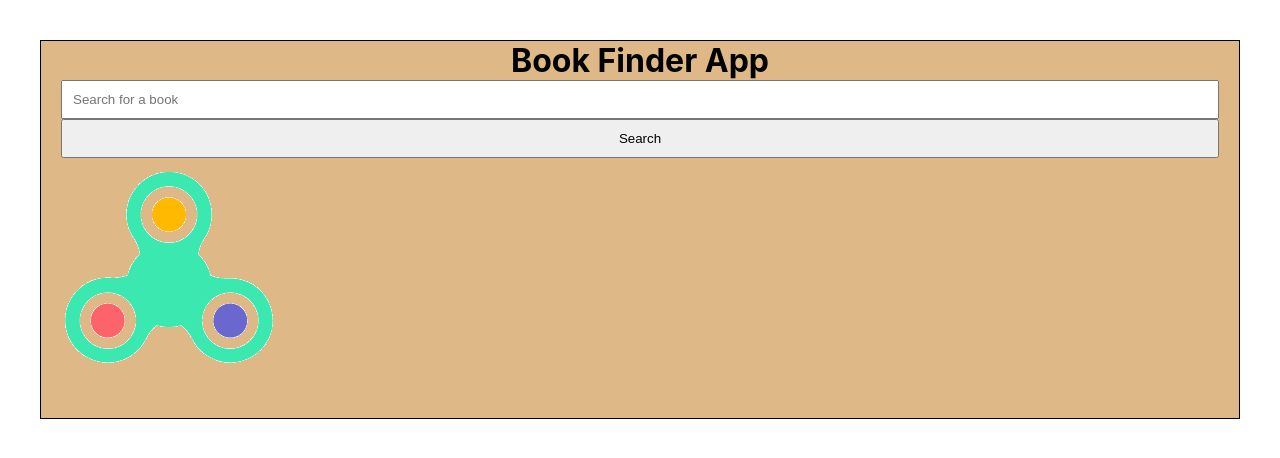
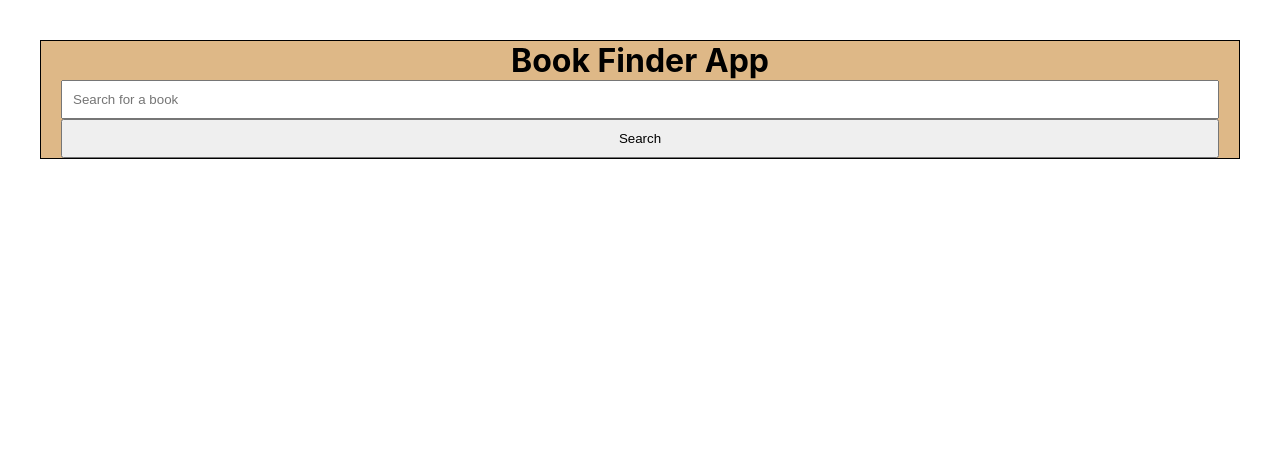
Before and after one commit to lancerdonnie/Book-Finder, a React (Create React App) app: page / in a window 1280 px wide. Shown: the top 458 px of the page. Built offline with nearby package versions, Linux system fonts and the light colour scheme.

Commit message:
fixed errors on api key

```diff
--- a/src/App.js
+++ b/src/App.js
@@ -2,7 +2,6 @@ import React, { Component } from 'react';
 import Input from './Components/Input.component';
 import SubmitButton from './Components/SubmitButton.component';
 import BookCollection from './Components/BookCollection.component';
-import Spinner from './Components/Spinner';
 
 import axios from 'axios';
 
@@ -10,25 +9,24 @@ class App extends Component {
   state = {
     volumes: null,
     totalItems: null,
-    loading: true,
+    loading: false,
     input: ''
   };
   handleSubmit = async () => {
     let res = await axios.get(
-      `https://www.googleapis.com/books/v1/volumes?q=${this.state.input}&key=AIzaSyAMSrdfXNovYo6ATbOWDGr9vua-2WRtTWc`
+      `https://www.googleapis.com/books/v1/volumes?q=${this.state.input}&key=${process.env.REACT_APP_GOOGLE_API_KEY}`
     );
     res = res.data;
     this.setState({
       volumes: res.items,
       totalItems: res.totalItems,
-      loading: false
+      loading: true
     });
   };
   handleInp = inpu => {
     this.setState({
       input: inpu
     });
-    // console.log(this.state.input);
   };
   render() {
     return (
@@ -36,17 +34,18 @@ class App extends Component {
         <h1 className='tcenter'>Book Finder App</h1>
         <Input inp={this.handleInp} />
         <SubmitButton submit={this.handleSubmit} />
-        {!this.state.loading ? (
+        {this.state.loading ? (
           <>
             <p>
               There are {this.state.totalItems} books that appear for your
               search here
             </p>
-            <BookCollection items={this.state.volumes} />
+            <BookCollection
+              loading={this.state.loading}
+              items={this.state.volumes}
+            />
           </>
-        ) : (
-          <Spinner />
-        )}
+        ) : null}
       </div>
     );
   }
--- a/src/Components/BookCollection.component.jsx
+++ b/src/Components/BookCollection.component.jsx
@@ -1,15 +1,17 @@
 import React, { Component } from 'react';
 import BookItem from './BookItem.component';
-
+import Spinner from './Spinner';
 class BookCollection extends Component {
   render() {
     const { items } = this.props;
-    return (
+    return this.props.loading ? (
       <div className='book-items'>
         {items.map(item => {
           return <BookItem item={item} />;
         })}
       </div>
+    ) : (
+      <Spinner />
     );
   }
 }
--- a/src/Components/BookItem.component.jsx
+++ b/src/Components/BookItem.component.jsx
@@ -17,7 +17,7 @@ class BookItem extends Component {
     return (
       <div className='book-item'>
         <div>
-          <img src={imageLinks.thumbnail} alt='no picture' />
+          <img src={imageLinks.thumbnail} alt='empty' />
         </div>
         <ul>
           <li>title:{title}</li>
@@ -28,7 +28,7 @@ class BookItem extends Component {
           {description && <li>Description:{description.slice(0, 150)}</li>}
           {/* <li>{infoLink}</li> */}
           <li>
-            <a href={selfLink} target='_blank'>
+            <a rel='noopener noreferrer' href={selfLink} target='_blank'>
               more info
             </a>
           </li>
--- a/src/Components/Input.component.jsx
+++ b/src/Components/Input.component.jsx
@@ -17,7 +17,7 @@ class Input extends Component {
             this.setState({
               [e.target.name]: e.target.value
             });
-            console.log(this);
+            // console.log(this);
             this.props.inp(this.state.input);
           }}
         />
--- a/src/Components/Spinner.jsx
+++ b/src/Components/Spinner.jsx
@@ -4,8 +4,8 @@ import spinner from '../assets/spinner.gif';
 export class Spinner extends Component {
   render() {
     return (
-      <div>
-        <img src={spinner} alt='' />
+      <div className='spinner center'>
+        <img src={spinner} alt='loading' />
       </div>
     );
   }
--- a/src/index.css
+++ b/src/index.css
@@ -65,3 +65,5 @@ ul {
 .show-hide {
   display: none;
 }
+.spinner {
+}
```
